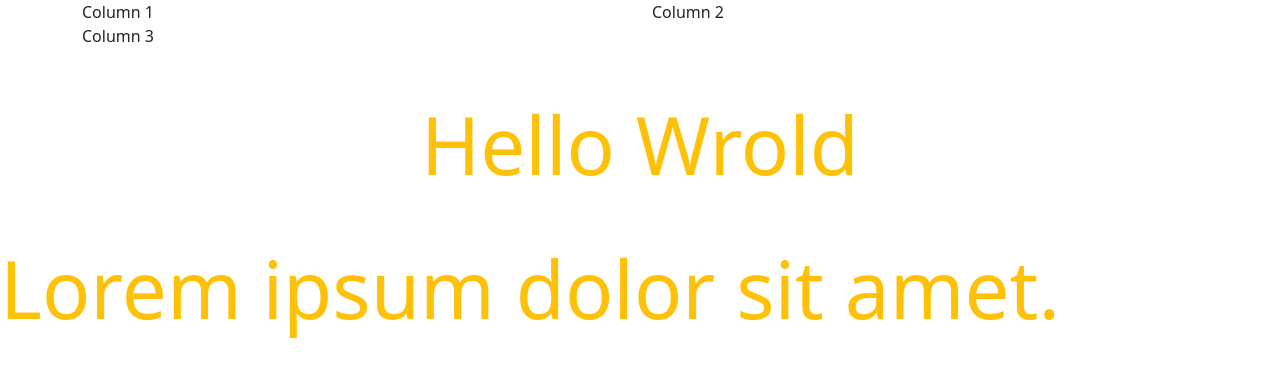
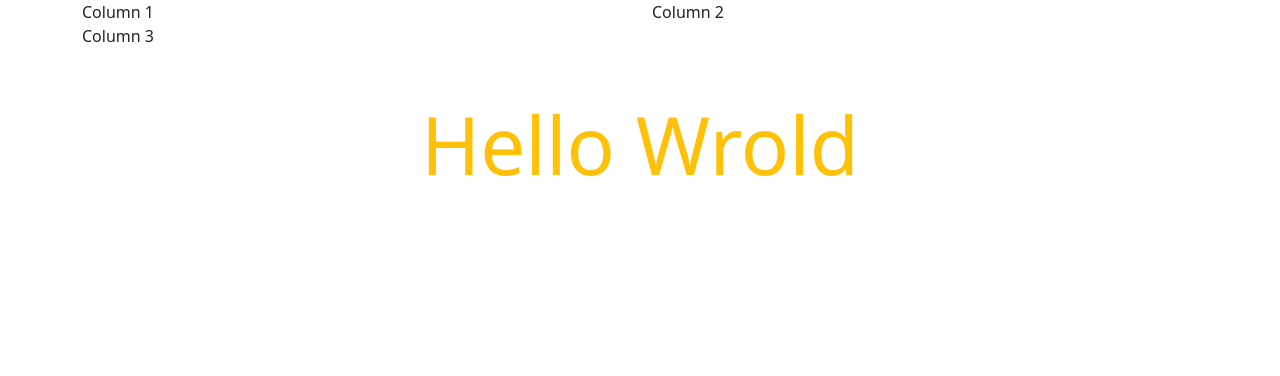
Before and after one commit to aptech-nn/clone, a plain HTML site: page bs.html in a window 1280 px wide. Drawn offline with nearby package versions, Linux system fonts and the light colour scheme.

Commit message:
branch2 - changes

```diff
--- a/bs.html
+++ b/bs.html
@@ -23,6 +23,6 @@
 
 
       <p class="display-1 my-5 text-warning text-center">Hello Wrold</p>
-      <p class="display-1 my-5 text-warning">Lorem ipsum dolor sit amet.</p>
+
 </body>
 </html>
```
